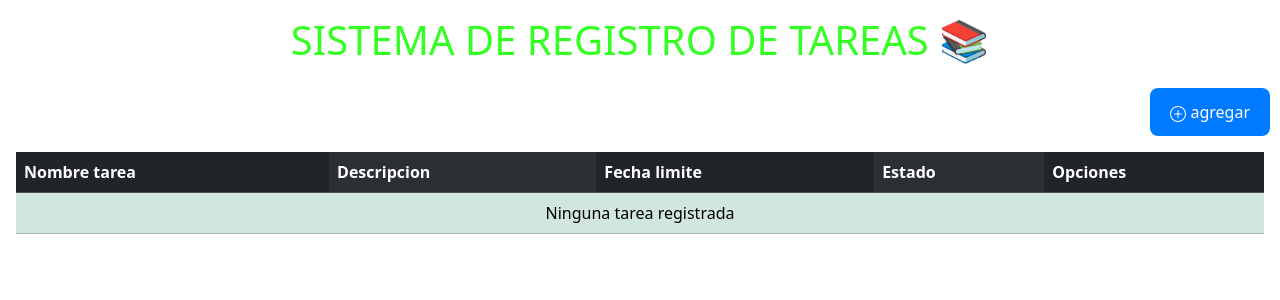
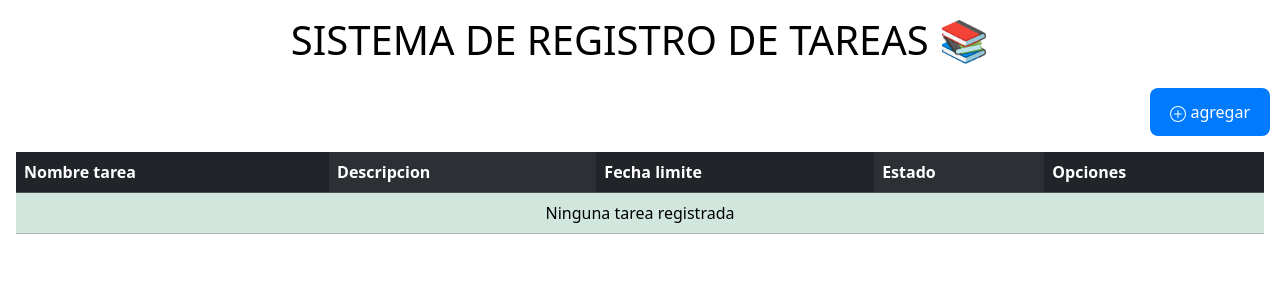
Before and after one commit to GabrielEGonzalez/sistema-tareas, a PHP site: page /app/views/inicio.php in a window 1280 px wide. Shown: the top 300 px of the page. Run offline with PHP 8.4, Linux system fonts and the light colour scheme.

Commit message:
sistema_tareas

```diff
--- a/app/views/inicio.php
+++ b/app/views/inicio.php
@@ -17,7 +17,7 @@
         header {
             padding: 1rem;
             text-align: center;
-            color: #33FF22;
+            color:rgb(0, 0, 0);
             font-weight: bold;
         }
 
```
